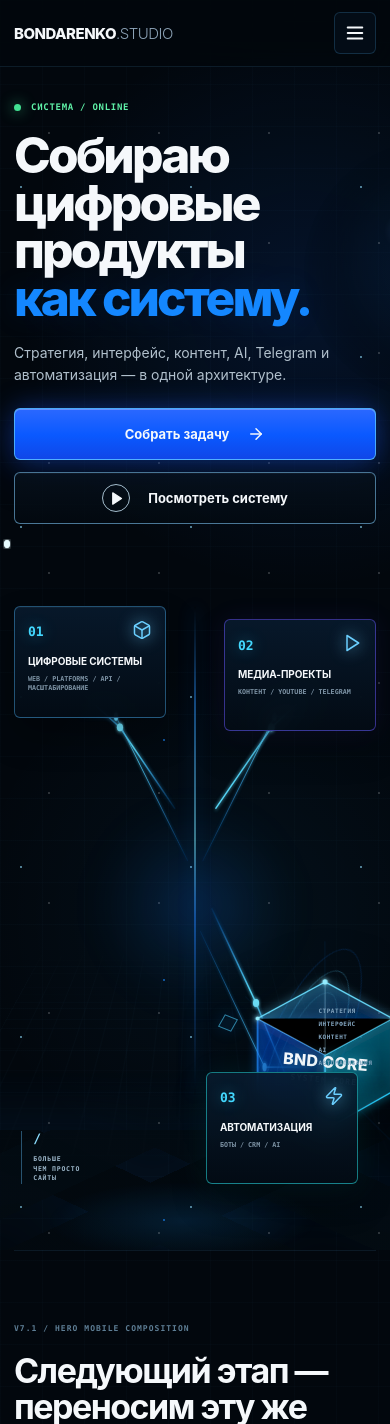
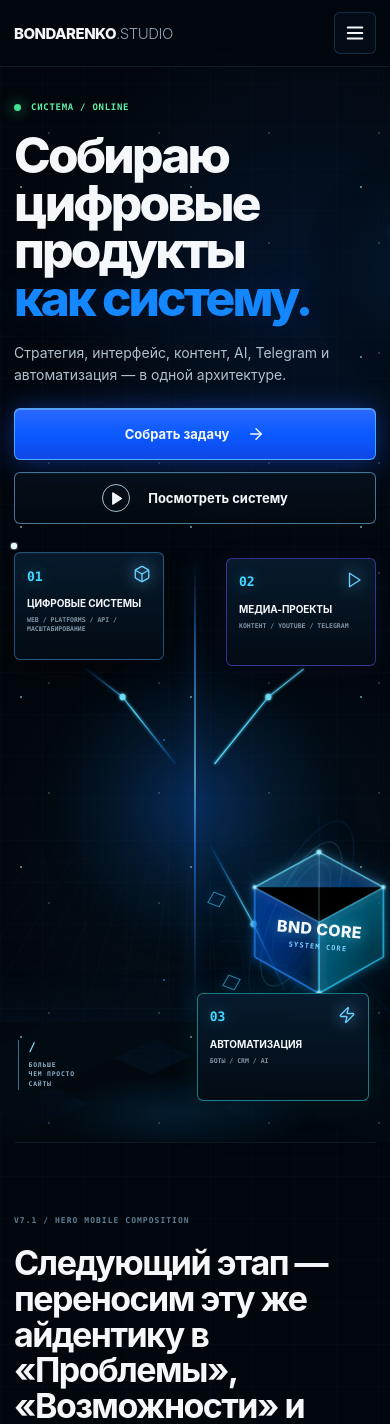
Before and after one commit to konstantin1703/bondarenko.studio, a Next.js app: page / in a window 390 px wide. Shown: the top 1424 px of the page. Built offline with nearby package versions, Linux system fonts and the light colour scheme.

Commit message:
style(v7.1): compact mobile core layout and routes

```diff
--- a/app/globals.css
+++ b/app/globals.css
@@ -157,7 +157,7 @@ button{font:inherit;color:inherit}
   box-shadow:0 0 18px rgba(41,144,255,.7),0 0 42px rgba(41,144,255,.23);
   opacity:.55;
 }
-.system-map__routes{position:absolute;inset:0;width:100%;height:100%;z-index:2;overflow:visible}
+.system-map__routes{position:absolute;inset:0;width:100%;height:100%;z-index:2;overflow:visible}\n.system-map__routes--mobile{display:none}
 .route-packets circle{opacity:.9}
 .system-core{position:absolute;left:50%;top:53%;width:330px;aspect-ratio:1;transform:translate(-50%,-50%);z-index:5}
 .core-cube-wrap{position:relative;width:100%;height:100%;display:grid;place-items:center}
@@ -229,25 +229,51 @@ button{font:inherit;color:inherit}
   .primary-button,.secondary-button{width:100%;min-width:0}
   .hero-manifest{display:none}
 
-  .hero-v7__visual{min-height:680px;margin-top:0}
-  .system-map{height:680px;width:100%;max-width:390px}
-  .system-map__grid{inset:14% -8% 3%;background-size:28px 28px;opacity:.11}
-  .system-map__beam{top:9%;height:72%;opacity:.48}
-  .system-map__routes{left:-2%;width:104%;height:100%}
-  .system-core{width:260px;top:56%}
+  .hero-v7__visual{min-height:570px;margin-top:2px}
+  .system-map{height:560px;width:100%;max-width:390px}
+  .system-map__grid{
+    inset:7% -10% 1%;
+    background-size:26px 26px;
+    opacity:.14;
+    transform:perspective(760px) rotateX(69deg) translateY(4%);
+    transform-origin:50% 67%;
+  }
+  .system-map__halo{
+    left:50%;top:46%;width:82%;
+    background:radial-gradient(circle,rgba(18,115,255,.30),rgba(20,129,255,.10) 36%,transparent 70%);
+    filter:blur(15px)
+  }
+  .system-map__beam{top:2%;height:82%;opacity:.58}
+  .system-map__routes--desktop{display:none}
+  .system-map__routes--mobile{display:block;left:0;width:100%;height:100%}
+  .system-core{width:248px;top:45%;z-index:6}
   .core-copy{top:55%}
   .core-copy span{font-size:16px}
-  .system-card{width:152px;min-height:112px;padding:13px 13px 12px}
+  .core-copy small{font-size:7px}
+  .core-cube-svg{filter:drop-shadow(0 18px 28px rgba(0,0,0,.48)) drop-shadow(0 0 16px rgba(23,146,255,.22))}
+  .system-card{
+    width:150px;min-height:108px;padding:12px 12px 11px;
+    background:linear-gradient(180deg,rgba(8,28,48,.93),rgba(3,12,21,.93))
+  }
   .system-card__top b{font-size:13px}
-  .system-card h3{font-size:10px;margin-top:11px}
-  .system-card p{font-size:6.7px;line-height:1.45}
-  .system-card--systems{left:0;top:9%;transform:rotate(-4deg)}
-  .system-card--media{right:0;top:11%;transform:rotate(4deg)}
-  .system-card--automation{right:5%;bottom:6%;transform:rotate(3deg)}
-  .system-aside{right:1%;top:68%;font-size:6px;gap:6px}
-  .system-manifest{left:2%;right:auto;bottom:6%;padding-left:11px}
-  .system-manifest span{font-size:6.5px}
-  .micro-cube{width:14px;height:14px}
+  .system-card__icon svg{width:18px;height:18px}
+  .system-card h3{font-size:10px;margin:10px 0 7px}
+  .system-card p{font-size:6.5px;line-height:1.43}
+  .system-card--systems{left:0;top:1%;transform:rotate(-2deg)}
+  .system-card--media{right:0;top:2%;transform:rotate(2deg)}
+  .system-card--automation{width:172px;right:2%;bottom:1%;transform:rotate(1.5deg)}
+  .system-aside{display:none}
+  .system-manifest{
+    left:1%;right:auto;bottom:3%;padding-left:10px;gap:7px;
+    border-left-color:rgba(93,190,241,.58)
+  }
+  .system-manifest i{font-size:12px}
+  .system-manifest span{font-size:6.4px;line-height:1.5;color:#8fafc6}
+  .micro-cube{width:13px;height:13px}
+  .micro-cube--1{left:6%;top:38%}
+  .micro-cube--2{right:6%;top:34%}
+  .micro-cube--3{left:12%;bottom:23%}
+  .micro-cube--4{right:10%;bottom:21%}
   .production-note{padding:64px 0 90px}
 }
 @media(prefers-reduced-motion:reduce){
```
